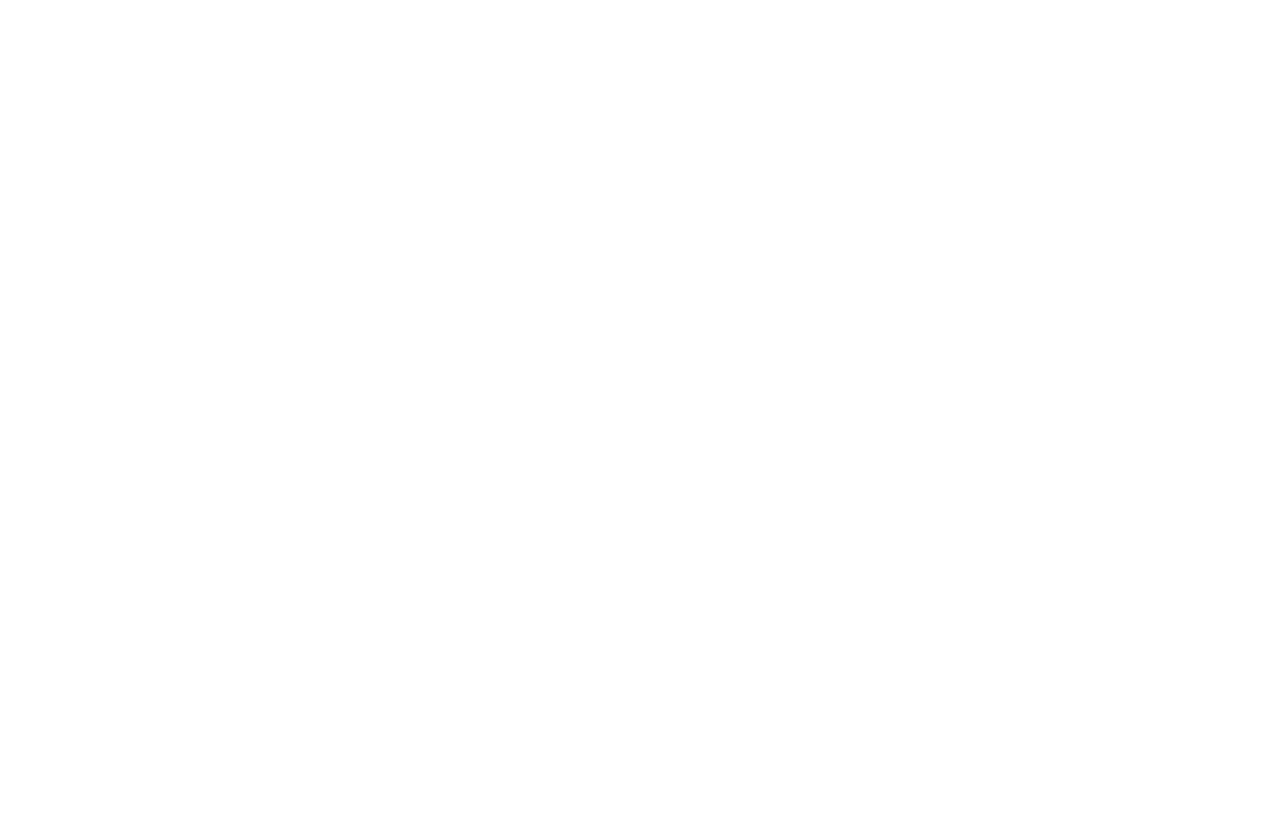
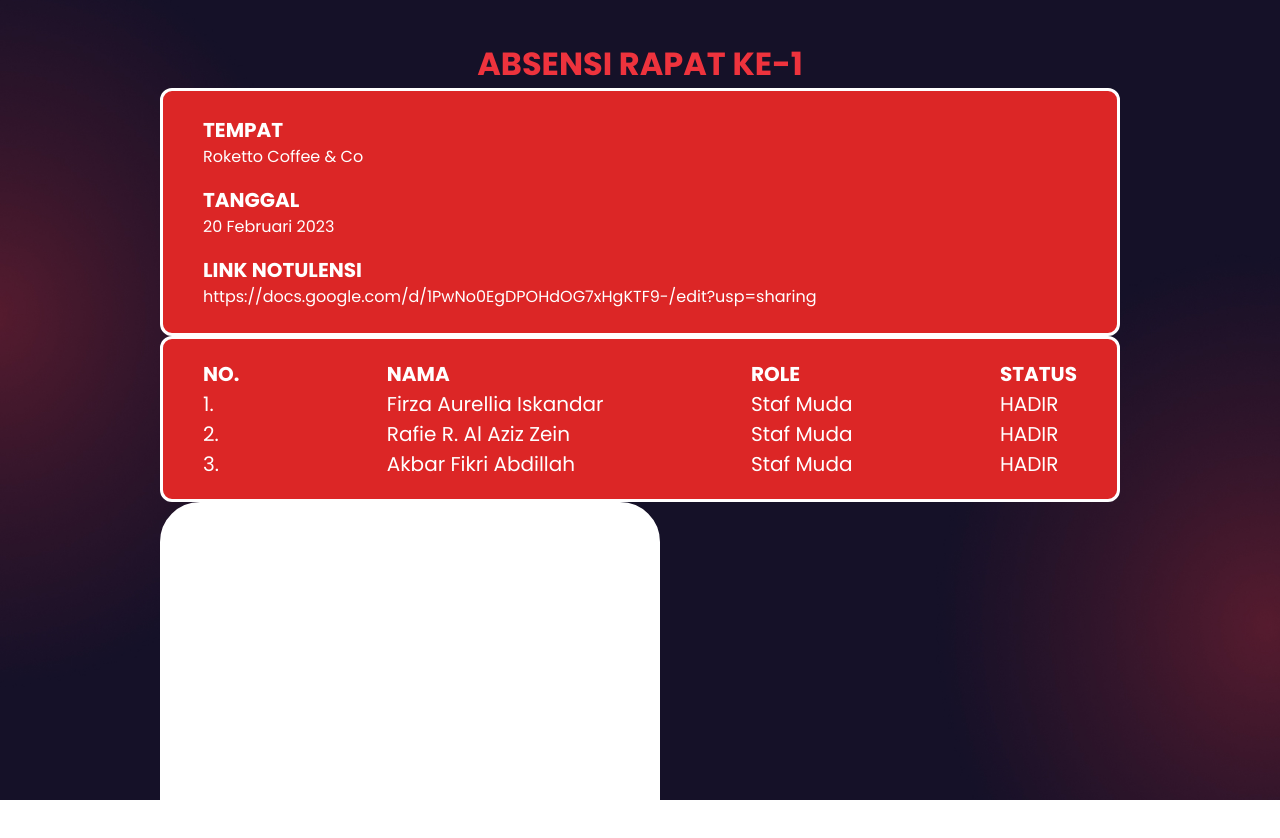
Before and after one commit to pijenn/PIT_Absensi, a React (Vite) app: page /detail in a window 1280 px wide. Before the commit this address had no page. Shown: the top 838 px of the page. Before the commit the page ends 800 px from the top, so only its background shows below. Built offline with nearby package versions, Linux system fonts and the light colour scheme.

Commit message:
push login

```diff
--- a/src/App.jsx
+++ b/src/App.jsx
@@ -1,6 +1,7 @@
 import { BrowserRouter as Router, Routes, Route } from "react-router-dom";
 import Home from "./views/Home";
 import Login from "./views/Login";
+import Detail from "./views/Detail";
 
 const App = () => {
     return (
@@ -9,6 +10,7 @@
                 <Routes>
                     <Route path="/" element={<Home />}></Route>
                     <Route path="/login" element={<Login />}></Route>
+                   <Route path="/detail" element={<Detail />}></Route>
                 </Routes>
             </Router>
         </>
--- /dev/null
+++ b/src/views/Detail.jsx
@@ -0,0 +1,57 @@
+import backgroundStyle from "../assets/bgLanding.jpg";
+
+const Detail = () => {
+    return (
+        <>
+            <div className="h-screen bg-cover font-poppins" style={{ backgroundImage: `url(${backgroundStyle})` }}>
+                <div className="w-9/12 mx-auto py-10">
+                    <h1 className="text-[32px] text-center font-bold text-[#EE333D]">ABSENSI RAPAT KE-1</h1>
+                    <div className="bg-red-600 px-10 py-2 border-[3px] border-white rounded-xl">
+                        <div className="my-4">
+                            <h1 className="font-bold text-white text-[20px]">TEMPAT</h1>
+                            <h1 className="text-white text-[16px]">Roketto Coffee & Co</h1>
+                        </div>
+                        <div className="my-4">
+                            <h1 className="font-bold text-white text-[20px]">TANGGAL</h1>
+                            <h1 className="text-white text-[16px]">20 Februari 2023</h1>
+                        </div>
+                        <div className="my-4">
+                            <h1 className="font-bold text-white text-[20px]">LINK NOTULENSI</h1>
+                            <h1 className="text-white text-[16px]">https://docs.google.com/d/1PwNo0EgDPOHdOG7xHgKTF9-/edit?usp=sharing</h1>
+                        </div>
+                    </div>
+                    <div className="flex justify-between bg-red-600 px-10 py-5 border-[3px] border-white rounded-xl">
+                        <div className="">
+                            <h1 className="font-bold text-white text-[20px]">NO.</h1>
+                            <h1 className="text-white text-[20px]">1.</h1>
+                            <h1 className="text-white text-[20px]">2.</h1>
+                            <h1 className="text-white text-[20px]">3.</h1>
+                        </div>
+                        <div className="">
+                            <h1 className="font-bold text-white text-[20px]">NAMA</h1>
+                            <h1 className="text-white text-[20px]">Firza Aurellia Iskandar</h1>
+                            <h1 className="text-white text-[20px]">Rafie R. Al Aziz Zein</h1>
+                            <h1 className="text-white text-[20px]">Akbar Fikri Abdillah</h1>
+                        </div>
+                        <div className="">
+                            <h1 className="font-bold text-white text-[20px]">ROLE</h1>
+                            <h1 className="text-white text-[20px]">Staf Muda</h1>
+                            <h1 className="text-white text-[20px]">Staf Muda</h1>
+                            <h1 className="text-white text-[20px]">Staf Muda</h1>
+                        </div>
+                        <div className="">
+                            <h1 className="font-bold text-white text-[20px]">STATUS</h1>
+                            <h1 className="text-white text-[20px]">HADIR</h1>
+                            <h1 className="text-white text-[20px]">HADIR</h1>
+                            <h1 className="text-white text-[20px]">HADIR</h1>
+                        </div>
+                    </div>
+
+                    <div className="w-[500px] h-[500px] px-14 py-[49px] bg-white rounded-[40px] border-2 border-white backdrop-blur-[10px]" />
+                </div>
+            </div>
+        </>
+    );
+};
+
+export default Detail;
--- a/src/views/Login.jsx
+++ b/src/views/Login.jsx
@@ -1,18 +1,25 @@
 import backgroundStyle from "../assets/bgLanding.jpg";
 import logoBem from "../assets/logoBEM.png";
+
 
 const Login = () => {
     return (
         <>
             <div className="h-screen bg-cover flex items-center font-poppins" style={{ backgroundImage: `url(${backgroundStyle})` }}>
-                <div className="w-3/12 mx-auto bg-white rounded-xl">
-                    <img src={logoBem} alt="" className="w-4/12 mx-auto" />
-                    <div className="w-10/12 mx-auto">
-                        <input placeholder="username " type="text" className=" w-full bg-gray-300 py-2 px-2" />
+                <div className="w-3/12 bg-white mx-auto px-6 py-3 rounded-xl">
+                    <img src={logoBem} alt="" className="w-3/12 mx-auto m-3" />
+                    <h1 className="w-fit mx-auto text-black text-[26px] font-bold">PRESENSI FOR PIT</h1>
+                    <p className="w-fit mx-auto my-1 text-gray-400 text-[16px]">Masukkan inputan dengan benar</p>
+                    <div className="my-2">
+                        <input placeholder="username" type="text" className="w-full bg-gray-100 border border-black py-4 px-3 mx-auto mt-2 mb-4 rounded-[10px] focus:border-[#EE333D] focus:outline-none" />
+                        <input placeholder="password" type="text" className="w-full bg-gray-100 border border-black py-4 px-3 mx-auto mb-4 rounded-[10px] focus:border-[#EE333D] focus:outline-none" />
+                        <button className="w-full bg-[#EE333D] my-2 py-3 rounded-[50px] text-[18px] text-white font-bold">Masuk</button>
                     </div>
                 </div>
             </div>
         </>
     );
 };
+
+
 export default Login;
```
Also changed, not shown: src/assets/logoBEM.png.
